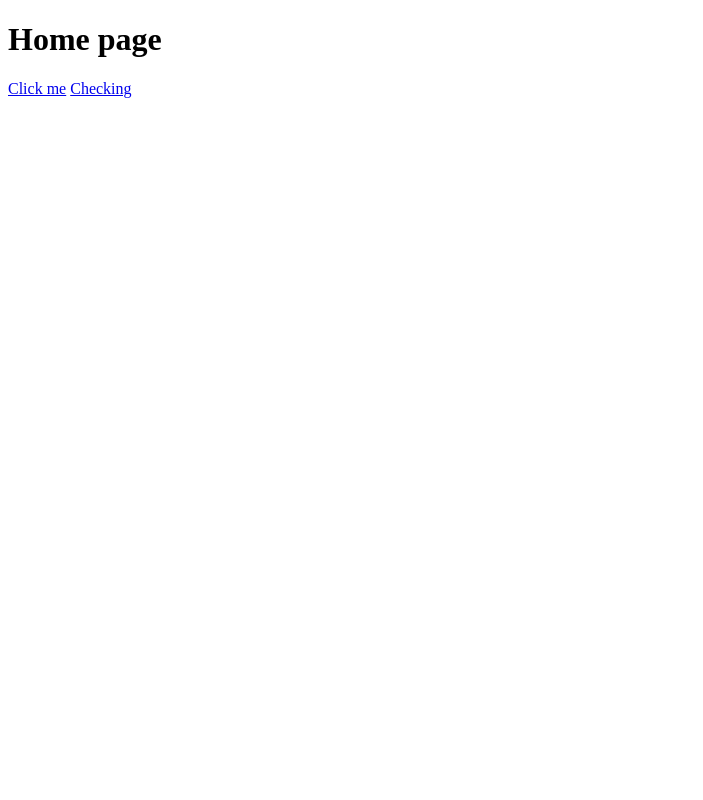
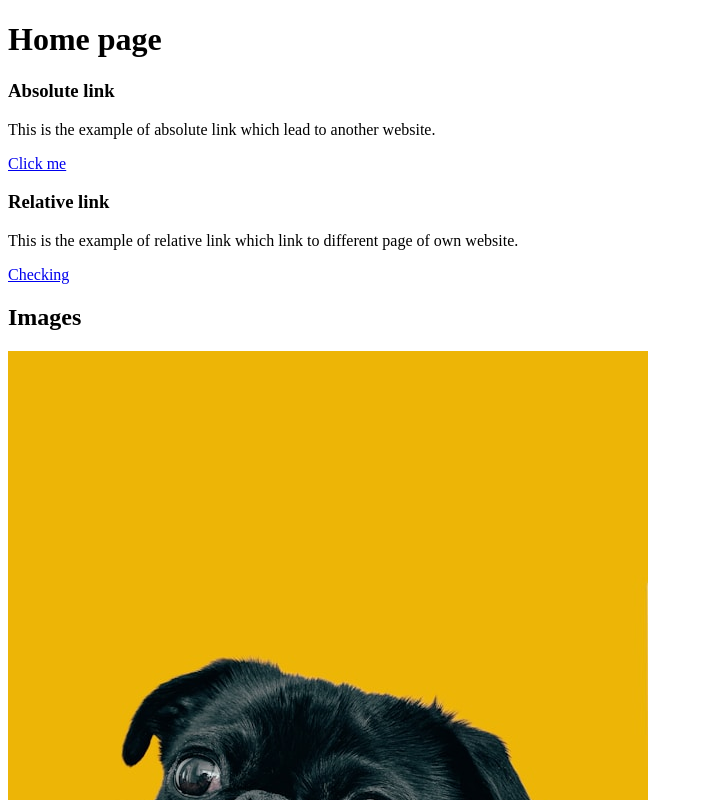
Before and after one commit to arkarheinz/The_Odin_Project, a plain HTML site: page images_and_links/index.html in a window 1280 px wide. Shown: the top 800 px of the page, without its empty margins (0-703 px from the left). Drawn offline with Linux system fonts and the light colour scheme.

Commit message:
images_and_links

```diff
--- a/images_and_links/index.html
+++ b/images_and_links/index.html
@@ -7,15 +7,25 @@
 </head>
 <body>
     <h1>Home page</h1>
+    <h3>Absolute link</h3>
+    <p>This is the example of absolute link which lead to another website.</p>
     <a href="https://www.theodinproject.com/about" target="_blank" rel="noopener noreferrer">Click me</a>
     <!--
     noopener and noreferrer are used for security purpose. It help website not to trick from original website to another.
     althought most of the website are already have that kind of security, it better to put these on.
 
     target attribute is assigned to let know that what your link should be. It decide link to jump to another tab and open or
-    open on the same web page. With the value of _blank your link will open in another tab.
+    open on the same web page. With the value of _blank your link will open in another tab and the value of _self will open link in same tag.
     -->
-
+    <br><!--<br> is used when you want your element drop to next line.(it better to adjust in CSS.)-->
+    <h3>Relative link</h3>
+    <p>This is the example of relative link which link to different page of own website.</p>
     <a href="../boilerplate/index.html" target="_blank" rel="noopener noreferrer">Checking</a>
+    <!--this kind of way is right. but sometime it can cause an error. so use ./ to let know that start looking from current directory.-->
+    <h2>Images</h2>
+    <img src="./images/links_and_images/charlesdeluvio-Mv9hjnEUHR4-unsplash.jpg" alt="Dog_picture">
+    <!--
+        src attribute is and
+    -->
 </body>
 </html>
```
Also changed, not shown: images_and_links/images/links_and_images/charlesdeluvio-Mv9hjnEUHR4-unsplash.jpg (added).
